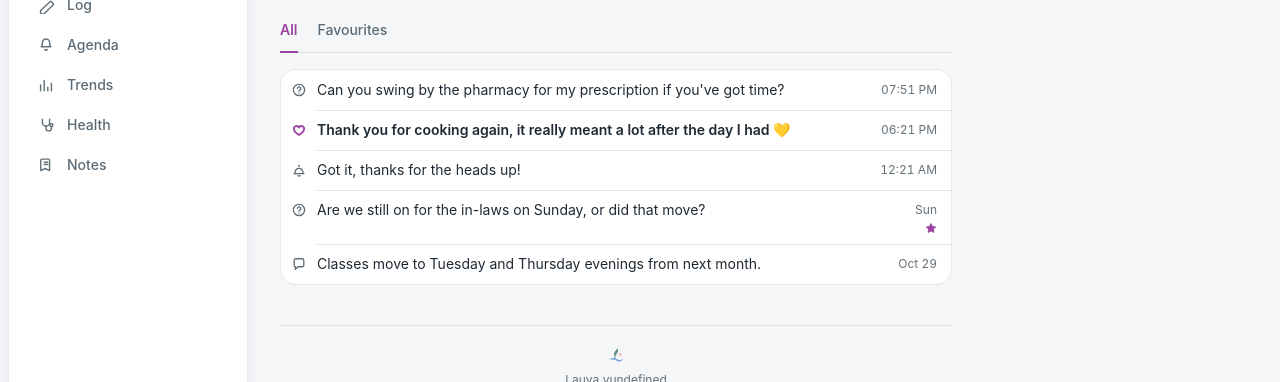
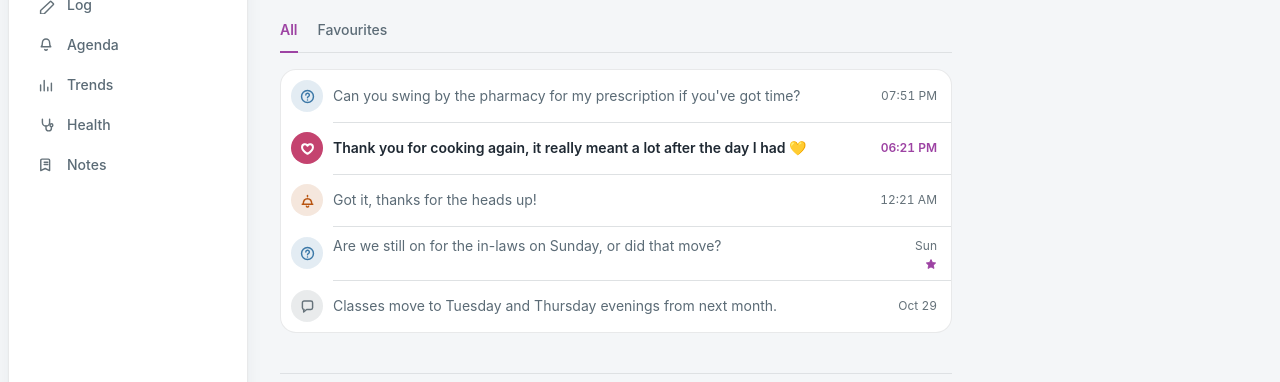
Before and after one commit to xxvazquez/health-management, a Next.js app: page /notes in a window 1280 px wide. Shown: the part 156-538 px from the top of the page. Built offline with nearby package versions, Linux system fonts and the light colour scheme; no server answers.

Commit message:
Give message rows tinted type circles
Each conversation now leads with its type icon in a circle tinted with that type's colour. Unread rows fill the circle and show the text and time in full strength, while read rows drop to secondary text, so unread stands out at a glance.

```diff
--- a/src/components/notes/NoteThreadList.tsx
+++ b/src/components/notes/NoteThreadList.tsx
@@ -9,9 +9,17 @@ import { ConfirmDialog } from "@/components/ui/ConfirmDialog";
 import { CONTEXT_OPEN_STYLE, ContextMenu } from "@/components/ui/ContextMenu";
 import { ErrorState, InlineEmpty } from "@/components/ui/EmptyState";
 import { ListSkeleton } from "@/components/ui/Skeleton";
-import { NOTE_CATEGORY_LABEL, type NoteThread, type NoteView } from "@/lib/supabase/notes";
+import { NOTE_CATEGORY_LABEL, type NoteCategory, type NoteThread, type NoteView } from "@/lib/supabase/notes";
 
 const ACCENT = "var(--series-magenta)";
+
+/** Each message type's colour for its icon circle in the list. */
+const TYPE_COLOR: Record<NoteCategory, string> = {
+  question: "var(--series-2)",
+  appreciation: "var(--series-4)",
+  reminder: "var(--series-activity)",
+  note: "var(--series-other)",
+};
 
 /** The centred stamp over a burst of messages: "Wed, 29 Sep at 23:50", with
  * the year added once it isn't this year. */
@@ -88,9 +96,9 @@ function ThreadRow({
   onDelete: () => void;
 }) {
   const { revealed, onTouchStart, onTouchEnd } = useSwipeReveal();
-  // The type's symbol, then the latest message, then the time with the
-  // favourite star under it. Unread: a bold, tinted symbol and bold text;
-  // whether the partner has read yours shows in the conversation.
+  // The type's icon circle, then the latest message, then the time with the
+  // favourite star under it. Unread: a solid circle, primary semibold text and
+  // an accent time; read rows drop to secondary text.
   const flagged = t.isUnreadForMe;
   const typeLabel = NOTE_CATEGORY_LABEL[t.category];
   const preview = (t.lastMessage ?? t.body).replace(/\s+/g, " ").trim();
@@ -123,24 +131,27 @@ function ThreadRow({
           onContextMenu={bind.onContextMenu}
           onClickCapture={bind.onClickCapture}
         >
-          <button type="button" onClick={() => onOpen(t.id)} className="flex min-w-0 flex-1 items-start gap-2.5 py-2.5 text-left">
-            {/* The type's symbol leads the row, heavier and in the accent while unread. */}
+          <button type="button" onClick={() => onOpen(t.id)} className="flex min-w-0 flex-1 items-center gap-2.5 py-2.5 text-left">
             <span
-              className="mt-0.5 flex shrink-0 items-center justify-center"
-              style={{ color: flagged ? ACCENT : "var(--text-muted)" }}
+              className="flex size-8 shrink-0 items-center justify-center rounded-full"
+              style={
+                flagged
+                  ? { background: TYPE_COLOR[t.category], color: "var(--on-accent)" }
+                  : { background: `color-mix(in oklab, ${TYPE_COLOR[t.category]} var(--tint-pct), transparent)`, color: TYPE_COLOR[t.category] }
+              }
               role="img"
               aria-label={flagged ? `${typeLabel}, unread` : typeLabel}
             >
-              <CategoryIcon category={t.category} size={16} bold={flagged} />
+              <CategoryIcon category={t.category} size={17} bold={flagged} />
             </span>
             <span className="min-w-0 flex-1">
               <span className="flex items-start gap-1.5">
-                <span className="line-clamp-2 min-w-0 flex-1 text-sm" style={{ fontWeight: flagged ? 600 : 400, color: "var(--text-primary)" }}>
+                <span className="line-clamp-2 min-w-0 flex-1 text-sm" style={{ fontWeight: flagged ? 600 : 400, color: flagged ? "var(--text-primary)" : "var(--text-secondary)" }}>
                   {preview}
                 </span>
                 {/* Time on top, the favourite star under it, so every time lines up. */}
                 <span className="flex shrink-0 flex-col items-end gap-1 pt-0.5">
-                  <span className="text-xs whitespace-nowrap tabular-nums" style={{ color: "var(--text-muted)" }}>
+                  <span className="text-xs whitespace-nowrap tabular-nums" style={flagged ? { color: ACCENT, fontWeight: 600 } : { color: "var(--text-muted)" }}>
                     {formatNoteTimestampShort(t.lastMessageAt)}
                   </span>
                   {favourite && (
@@ -178,7 +189,7 @@ function ThreadRow({
 
 function ThreadGroup({ children }: { children: ReactNode }) {
   return (
-    <div className="inset-rows rounded-xl border [--row-inset:2.25rem]" style={{ borderColor: "var(--border-hairline)", background: "var(--surface-1)" }}>
+    <div className="inset-rows rounded-xl border [--row-inset:3.25rem]" style={{ borderColor: "var(--border-hairline)", background: "var(--surface-1)" }}>
       {children}
     </div>
   );
```
Also changed, not shown: 1 other file (tests, documents, lock files or other folders).
